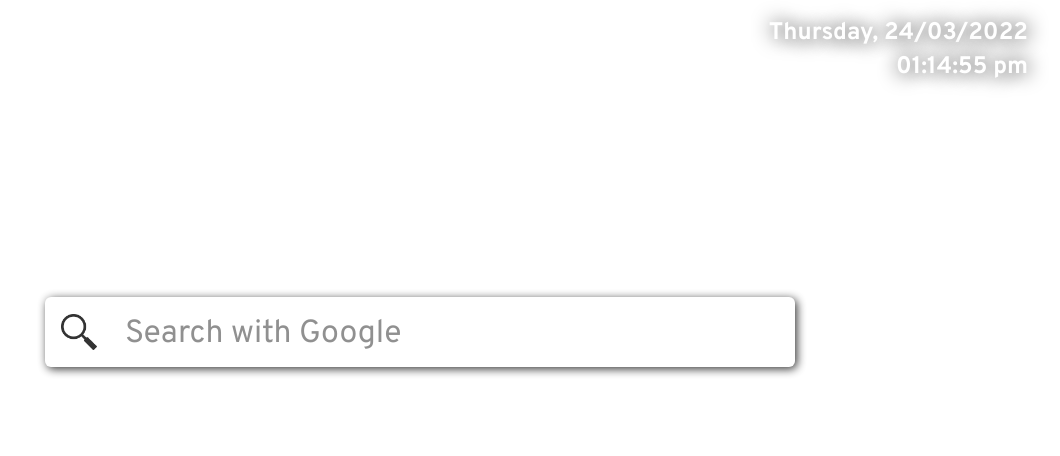
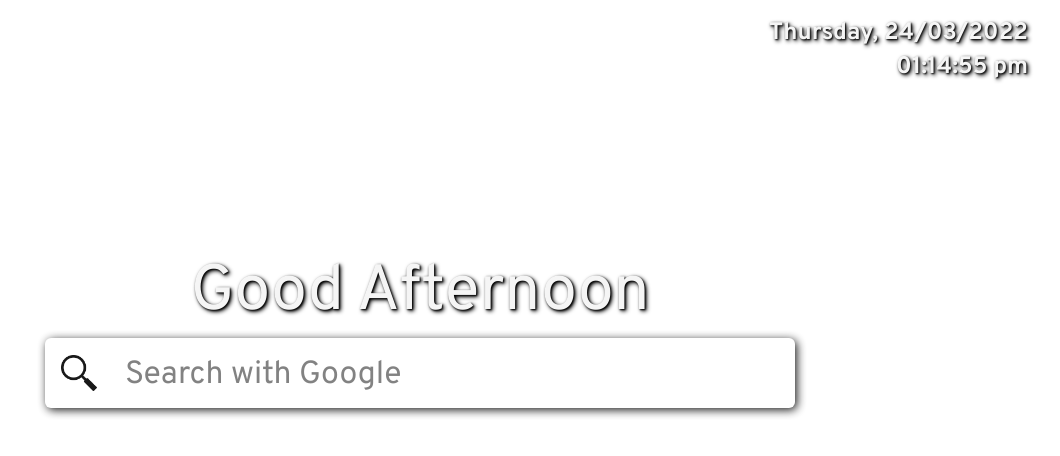
Before and after one commit to ts-oh/dashboard, a plain HTML site: page index.html in a window 1280 px wide. Shown: the whole page, without its empty margins (220-1280 px from the left). Drawn offline with Linux system fonts and the light colour scheme; no server answers.

Commit message:
added error msg display for weather api

```diff
--- a/src/background.js
+++ b/src/background.js
@@ -6,8 +6,8 @@
   );
   const data = await response.json();
 
-  pageBody.bgContainer.style.backgroundImage = `url(${data.urls.full})`;
-  pageBody.authorInfo.textContent = `Background photo by: ${data.user.name}`;
+  pageBody.bgContainer.style.backgroundImage = `url(${data.urls.full}`;
+  pageBody.authorInfo.textContent = `Background photo by: '${data.user.name}'`;
 };
 
 const getBgImage = getImage();
--- a/src/dom.js
+++ b/src/dom.js
@@ -17,6 +17,10 @@
   const weatherInfo = document.createElement("section");
   weatherInfo.setAttribute("class", "weather-container");
   header.appendChild(weatherInfo);
+
+  const locationError = document.createElement("p");
+  locationError.setAttribute("class", "getweather-err");
+  weatherInfo.appendChild(locationError);
 
   const cityInfo = document.createElement("p");
   cityInfo.setAttribute("class", "weather-info");
@@ -46,6 +50,10 @@
   timeInfo.setAttribute("class", "time-info");
   timeDateContainer.appendChild(timeInfo);
 
+  const greetUser = document.createElement("p");
+  greetUser.setAttribute("class", "greet");
+  mainContainer.appendChild(greetUser);
+
   const searchContainer = document.createElement("section");
   searchContainer.setAttribute("class", "search-container");
   mainContainer.appendChild(searchContainer);
@@ -68,6 +76,7 @@
     footer,
     authorInfo,
     weatherInfo,
+    locationError,
     cityInfo,
     tempInfo,
     humidityInfo,
@@ -76,6 +85,7 @@
     timeInfo,
     dateInfo,
     inputArea,
+    greetUser,
   };
 };
 
--- a/src/utility.js
+++ b/src/utility.js
@@ -26,4 +26,17 @@
   }
 });
 
-export { upperCase, getSearchInputValue };
+const greetUser = () => {
+  const hrsNow = new Date().getHours();
+  if (hrsNow < 12) {
+    pageBody.greetUser.textContent = "Good Morning";
+  } else if (hrsNow >= 12 && hrsNow <= 17) {
+    pageBody.greetUser.textContent = "Good Afternoon";
+  } else if (hrsNow >= 17 && hrsNow <= 24) {
+    pageBody.greetUser.textContent = "Good Evening";
+  }
+};
+
+const displayGreet = greetUser();
+
+export { upperCase, getSearchInputValue, displayGreet };
--- a/src/weather.js
+++ b/src/weather.js
@@ -10,11 +10,11 @@
 
     const response = await fetch(apiUrl);
     const data = await response.json();
-    console.log(data);
     const locationName = `${data.name}, ${data.sys.country}`;
     const temperature = `${(data.main.temp - 273.15).toFixed(1)}℃ degrees`;
     const humidity = `${data.main.humidity}% humidity`;
     const description = data.weather[0].description;
+
     pageBody.cityInfo.textContent = locationName;
     pageBody.tempInfo.textContent = temperature;
     pageBody.humidityInfo.textContent = humidity;
@@ -22,7 +22,9 @@
   };
 
   const error = (error) => {
-    console.log(error);
+    error
+      ? (pageBody.locationError.textContent = `Weather Information Fetch Error: Please Allow Location Permission`)
+      : "location error";
   };
 
   navigator.geolocation.getCurrentPosition(success, error);
--- a/styles.css
+++ b/styles.css
@@ -1,6 +1,6 @@
 * {
   font-family: "Overpass", sans-serif;
-  text-shadow: 1px 1px 20px black;
+  text-shadow: 1px 1px 2px black, 2px 2px 4px black;
   font-size: 100%;
   box-sizing: border-box;
 }
@@ -12,14 +12,15 @@
 }
 
 body {
+  display: grid;
+  grid-template-rows: 25% 65% 10%;
+  height: 100vh;
+  position: relative;
   background: no-repeat center center fixed;
   -webkit-background-size: cover;
   -moz-background-size: cover;
   -o-background-size: cover;
   background-size: cover;
-  display: grid;
-  grid-template-rows: 25% 65% 10%;
-  height: 100vh;
 }
 
 header {
@@ -29,7 +30,7 @@
 }
 
 .weather-container {
-  color: white;
+  color: whitesmoke;
   width: 50%;
   height: fit-content;
   margin-top: 1rem;
@@ -38,6 +39,12 @@
   justify-content: center;
   align-items: flex-start;
   font-weight: bold;
+}
+
+.getweather-err {
+  font-size: 1rem;
+  margin: 0.25rem 0 0 2rem;
+  padding: 0;
 }
 
 .weather-info {
@@ -50,7 +57,7 @@
   width: 50%;
   height: fit-content;
   margin-top: 1rem;
-  color: white;
+  color: whitesmoke;
   display: flex;
   flex-direction: column;
   align-items: flex-end;
@@ -71,6 +78,12 @@
   padding: 0;
 }
 
+.greet {
+  color: whitesmoke;
+  font-size: 4rem;
+  margin: 0;
+}
+
 footer {
   grid-row: 3 / 4;
   grid-column: 1 / -1;
@@ -82,7 +95,7 @@
 
 .author-info {
   font-size: 1rem;
-  color: white;
+  color: whitesmoke;
   margin: 0 0 1.5rem 2rem;
 }
 
@@ -113,7 +126,7 @@
   background-position: 16px;
   background-repeat: no-repeat;
   background-size: 2.25rem;
-  opacity: 80%;
+  opacity: 90%;
   box-shadow: 2px 2px 10px black;
 }
 
```
